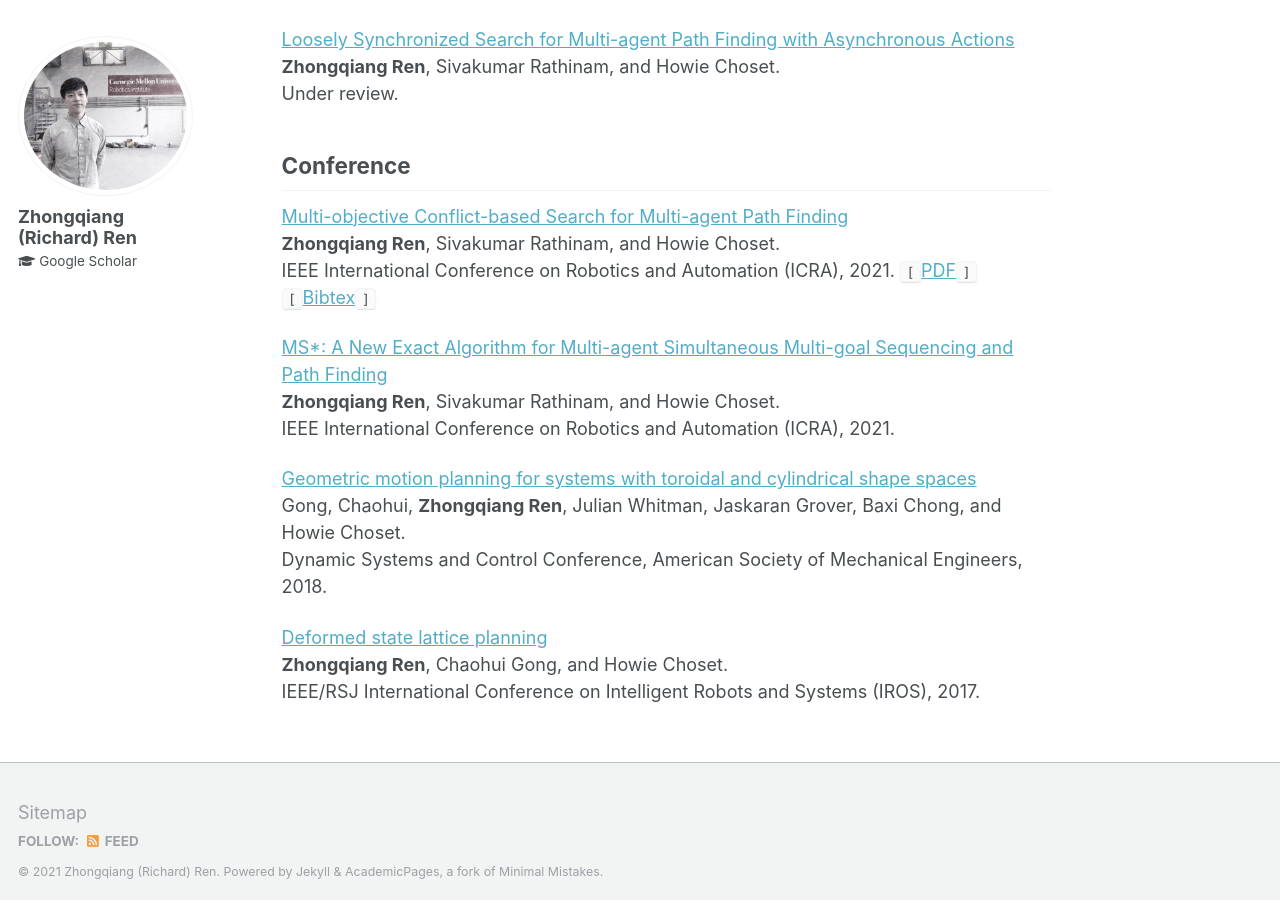
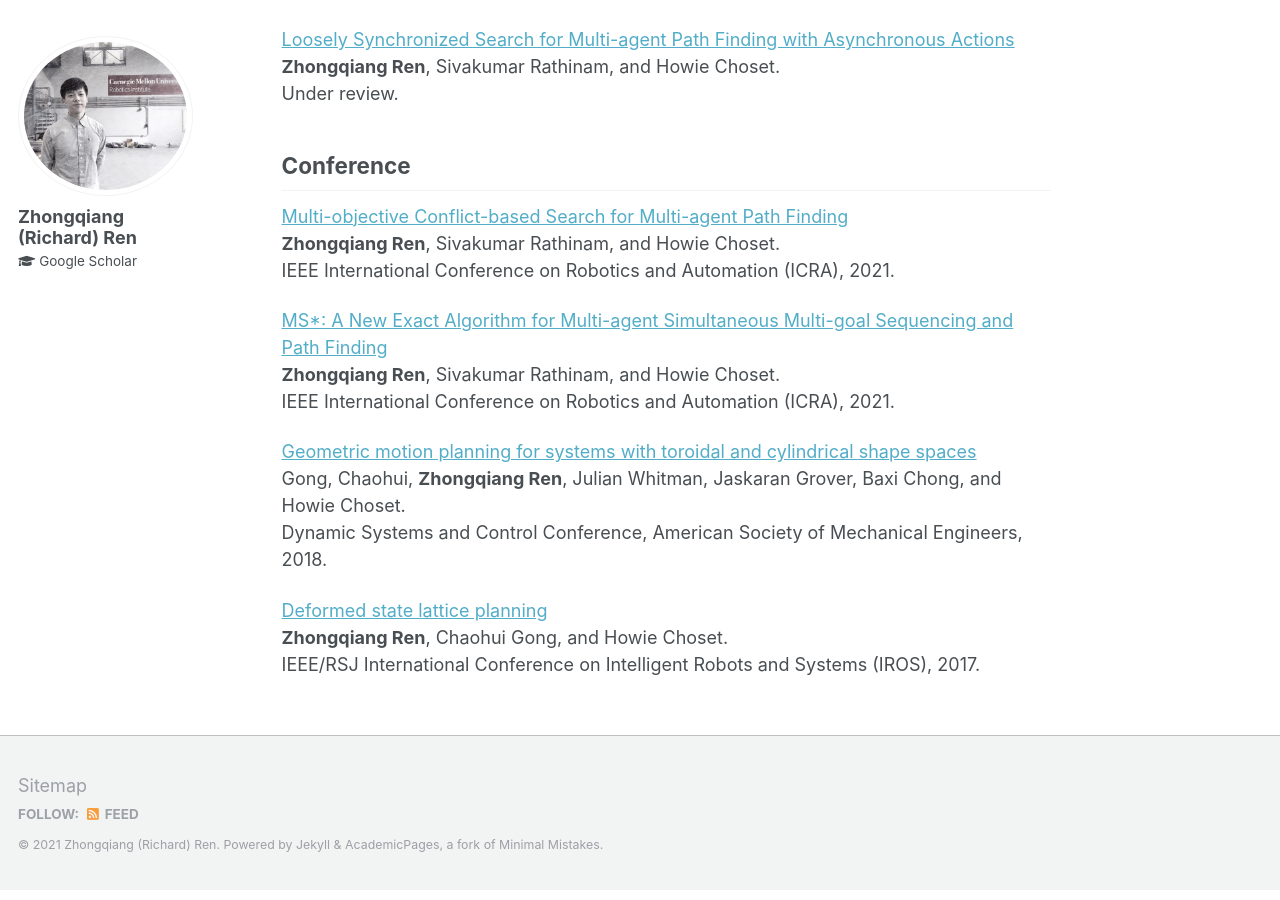
Before and after one commit to wonderren/wonderren.github.io, a Jekyll site: the page built from _pages/about.md, in a window 1280 px wide and 900 px high, scrolled down 601 px. Built offline with Jekyll 4.4.1, drawn with Linux system fonts in a browser that asks for light colours.

Commit message:
remove bibtex

```diff
--- a/_pages/about.md
+++ b/_pages/about.md
@@ -37,7 +37,6 @@ Conference
 [Multi-objective Conflict-based Search for Multi-agent Path Finding](https://arxiv.org/pdf/2101.03805.pdf)\
 **Zhongqiang Ren**, Sivakumar Rathinam, and Howie Choset.\
 IEEE International Conference on Robotics and Automation (ICRA), 2021.
-`[`[PDF](https://arxiv.org/pdf/2101.03805.pdf)`]` `[`[Bibtex](_publications/bibtex-mocbs.txt)`]`
 
 [MS*: A New Exact Algorithm for Multi-agent Simultaneous Multi-goal Sequencing and Path Finding](https://arxiv.org/pdf/2103.09979)\
 **Zhongqiang Ren**, Sivakumar Rathinam, and Howie Choset.\
```
